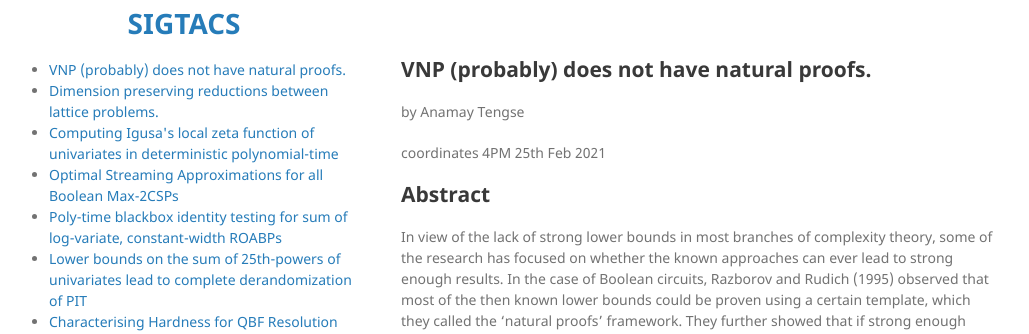
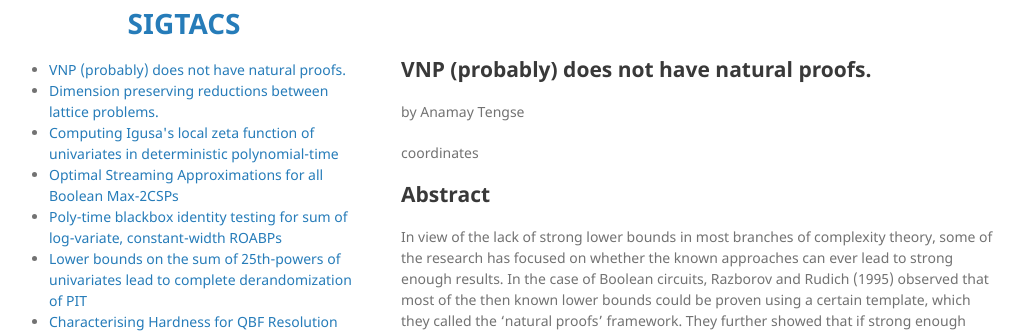
Before and after one commit to SIGTACS/website-source, a Jekyll site: the page built from talks/_posts/2021-02-18-Anamay-Tengse.md, in a window 1280 px wide and 922 px high. Shown: the top 334 px of the window, without its empty margins (135-1164 px from the left). Built offline with Jekyll 4.4.1, drawn with Linux system fonts in a browser that asks for light colours.

```diff
--- a/talks/_posts/2021-02-18-Anamay-Tengse.md
+++ b/talks/_posts/2021-02-18-Anamay-Tengse.md
@@ -5,9 +5,9 @@ categories:
 title:  "VNP (probably) does not have natural proofs."
 author: "Anamay Tengse"
 fixture: "25-02-2021"
-coordinates: "4PM 25th Feb 2021"
+coordinates:
 slides: "2021-02-25-Anamay-Tengse.pdf"
-link:
+link: "https://youtu.be/y1YKDPA5FP4"
 tags:
 ---
 ## Abstract
```
